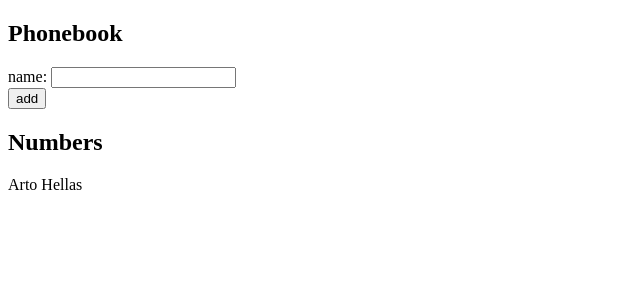
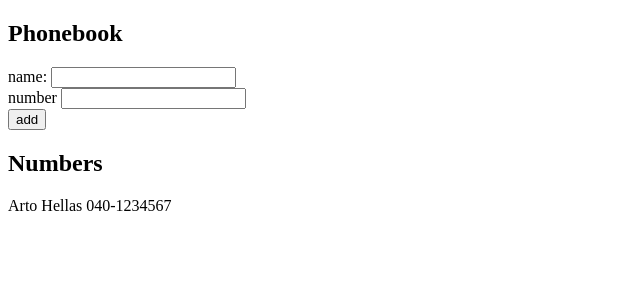
Before and after one commit to LethalSnake1337/fullstackopen, a React (Vite) app in the folder part02/phonebook/: page / in a window 1280 px wide. Shown: the top 300 px of the page, without its empty margins (0-640 px from the left). Built offline with nearby package versions, Linux system fonts and the light colour scheme.

Commit message:
Exercise 2.8

```diff
--- a/part02/phonebook/src/App.jsx
+++ b/part02/phonebook/src/App.jsx
@@ -1,14 +1,18 @@
 import { useState } from "react";
 
 const App = () => {
-  const [persons, setPersons] = useState([{ name: "Arto Hellas" }]);
+  const [persons, setPersons] = useState([
+    { name: "Arto Hellas", number: "040-1234567" },
+  ]);
   const [newName, setNewName] = useState("");
+  const [newNumber, setNewNumber] = useState("");
 
   const addPhoneNumber = (event) => {
     event.preventDefault();
 
     const newPersonObject = {
       name: newName,
+      number: newNumber,
     };
 
     const personExists = persons.filter(
@@ -17,16 +21,20 @@
 
     if (personExists.length === 0) {
       setPersons(persons.concat(newPersonObject));
-      setNewName("");
-      return;
+    } else {
+      alert(`${newName} is already added to phonebook`);
     }
 
-    alert(`${newName} is already added to phonebook`);
     setNewName("");
+    setNewNumber("");
   };
 
   const handlePhoneChange = (event) => {
     setNewName(event.target.value);
+  };
+
+  const handleNumberChange = (event) => {
+    setNewNumber(event.target.value);
   };
 
   return (
@@ -37,12 +45,17 @@
           name: <input value={newName} onChange={handlePhoneChange} />
         </div>
         <div>
+          number <input value={newNumber} onChange={handleNumberChange} />
+        </div>
+        <div>
           <button type="submit">add</button>
         </div>
       </form>
       <h2>Numbers</h2>
       {persons.map((person) => (
-        <p key={person.name}>{person.name}</p>
+        <p key={person.number}>
+          {person.name} {person.number}
+        </p>
       ))}
     </div>
   );
```
